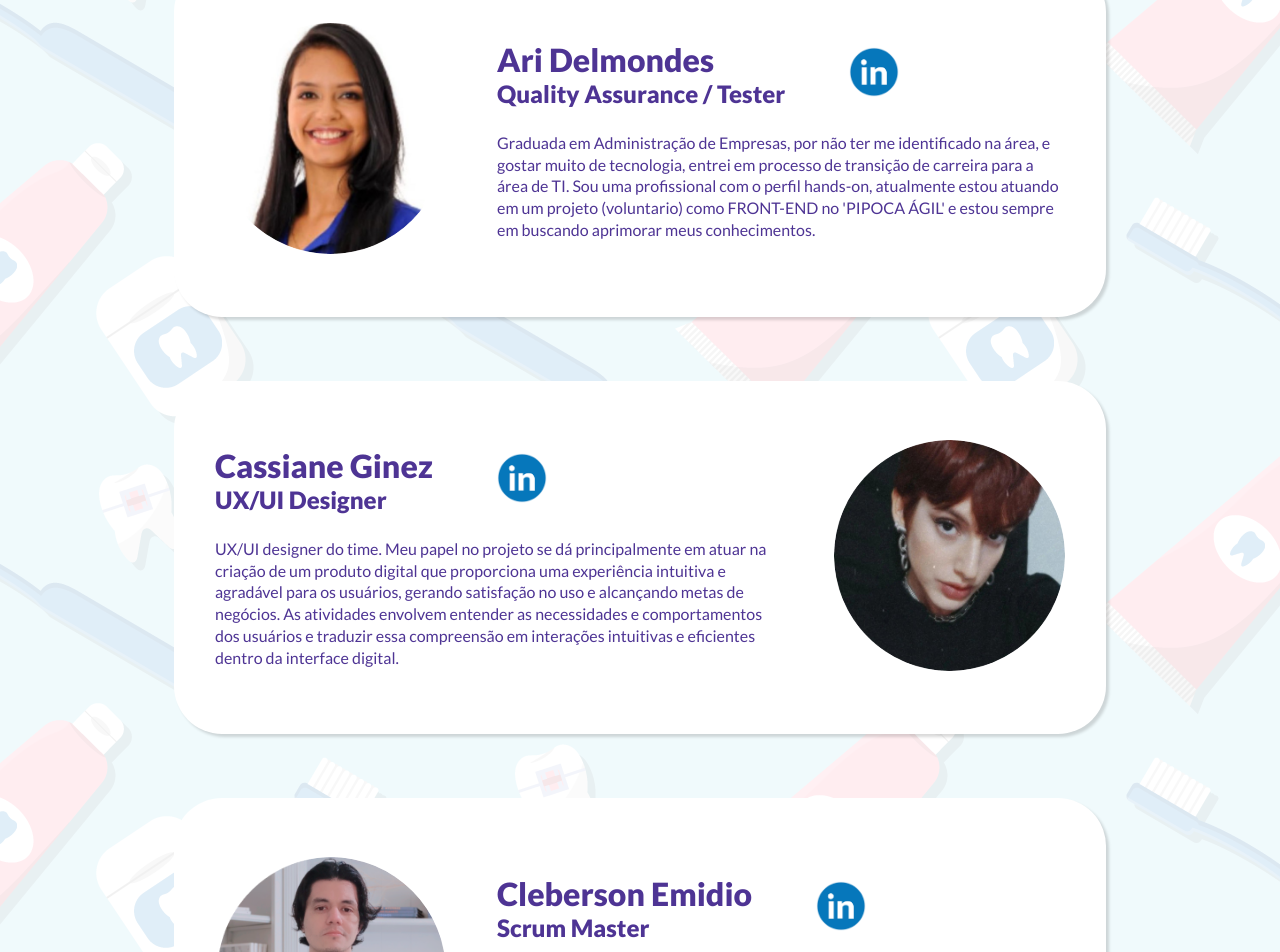
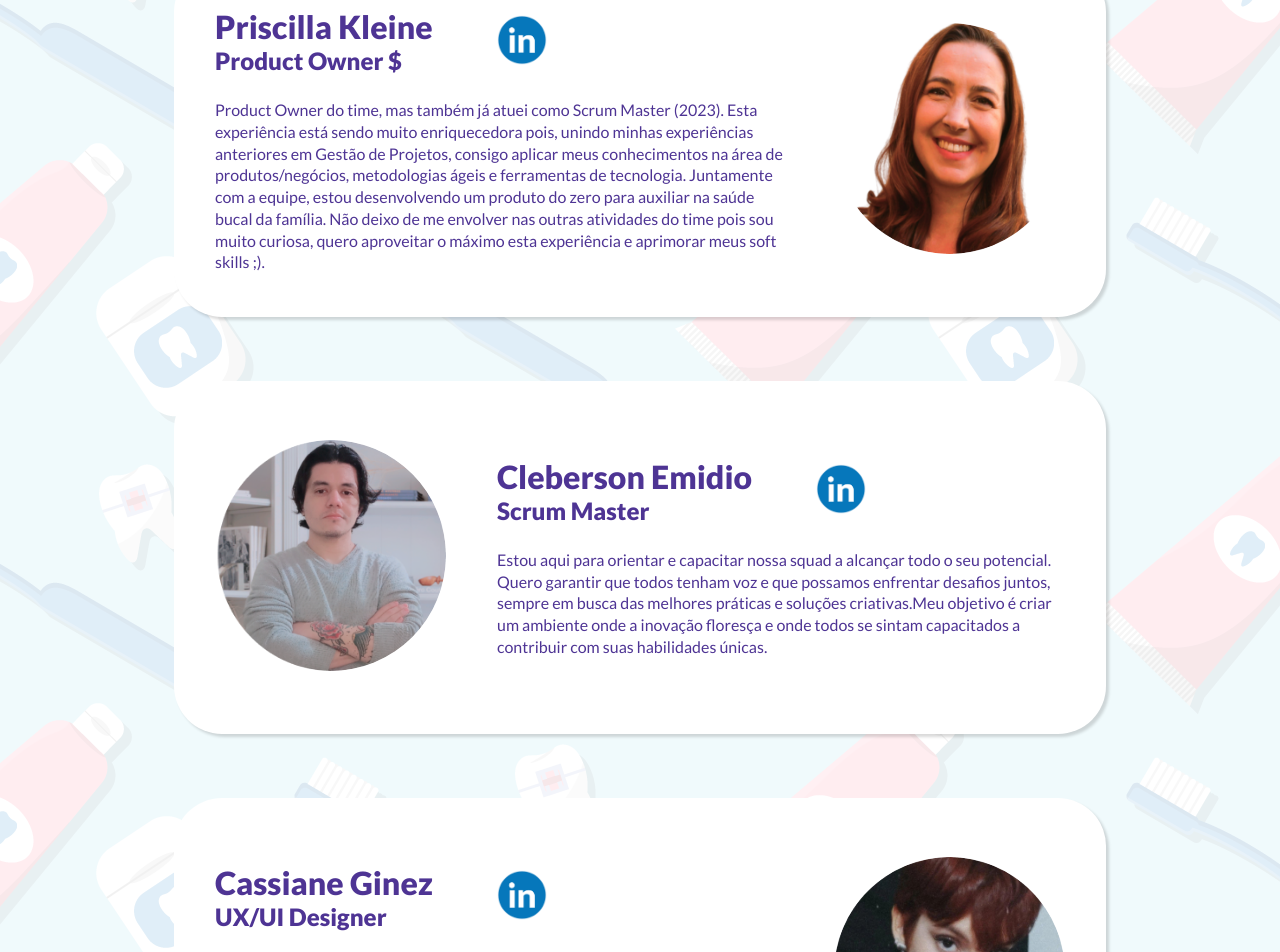
Before and after one commit to squadroxo/squad-roxo-pastel, a React (Vite) app: page / in a window 1280 px wide. Shown: the part 2980-3932 px from the top of the page. Built offline with nearby package versions, Linux system fonts and the light colour scheme.

Commit message:
organizando e removendo cards

```diff
--- a/src/components/SquadSection/infos.ts
+++ b/src/components/SquadSection/infos.ts
@@ -3,11 +3,20 @@ import { v4 as uuidv4 } from "uuid" ;
 const data = [
   {
     id: uuidv4(),
-    nomeMembro:"Ari Delmondes",
-    funcao:"Quality Assurance / Tester",
-    linkLinkedin:"https://www.linkedin.com/in/ariadine-delmondes-magalh%C3%A3es-front/",
-    foto: "devs/ari-dev.png",
-    sobreMembro:"Graduada em Administração de Empresas, por não ter me identificado na área, e gostar muito de tecnologia, entrei em processo de transição de carreira para a área de TI. Sou uma profissional com o perfil hands-on, atualmente estou atuando em um projeto (voluntario) como FRONT-END no 'PIPOCA ÁGIL' e estou sempre em buscando aprimorar meus conhecimentos.",
+    nomeMembro: "Priscilla Kleine",
+    funcao: "Product Owner $",
+    linkLinkedin: "https://www.linkedin.com/in/prikleine/",
+    foto: "devs/priscilla-po.png",
+    sobreMembro: "Product Owner do time, mas também já atuei como Scrum Master (2023). Esta experiência está sendo muito enriquecedora pois, unindo minhas experiências anteriores em Gestão de Projetos, consigo aplicar meus conhecimentos na área de produtos/negócios, metodologias ágeis e ferramentas de tecnologia. Juntamente com a equipe, estou desenvolvendo um produto do zero para auxiliar na saúde bucal da família. Não deixo de me envolver nas outras atividades do time pois sou muito curiosa, quero aproveitar o máximo esta experiência e aprimorar meus soft skills ;).",
+    primario: false
+  },
+  {
+    id: uuidv4(),
+    nomeMembro: "Cleberson Emidio",
+    funcao: "Scrum Master",
+    linkLinkedin: "https://www.linkedin.com/in/cleberson-emidio/",
+    foto: "devs/emidio-sm.png",
+    sobreMembro: "Estou aqui para orientar e capacitar nossa squad a alcançar todo o seu potencial. Quero garantir que todos tenham voz e que possamos enfrentar desafios juntos, sempre em busca das melhores práticas e soluções criativas.Meu objetivo é criar um ambiente onde a inovação floresça e onde todos se sintam capacitados a contribuir com suas habilidades únicas.",
     primario: true
   },
   {
@@ -21,29 +30,11 @@ const data = [
   },
   {
     id: uuidv4(),
-    nomeMembro: "Cleberson Emidio",
-    funcao: "Scrum Master",
-    linkLinkedin: "https://www.linkedin.com/in/cleberson-emidio/",
-    foto: "devs/emidio-sm.png",
-    sobreMembro: "Estou aqui para orientar e capacitar nossa squad a alcançar todo o seu potencial. Quero garantir que todos tenham voz e que possamos enfrentar desafios juntos, sempre em busca das melhores práticas e soluções criativas.Meu objetivo é criar um ambiente onde a inovação floresça e onde todos se sintam capacitados a contribuir com suas habilidades únicas.",
-    primario: true
-  },
-  {
-    id: uuidv4(),
     nomeMembro: "Daniela Alves",
     funcao: "Desenvolvedora Front End",
     linkLinkedin: "https://www.linkedin.com/in/daniela-dos-santos-alves/",
     foto: "devs/dani-dev.png",
     sobreMembro: "Sou graduanda em Engenharia de Software e possuo conhecimento nas linguagens de programação C, Java, JavaScript, SQL e Python. E nas linguagens de marcação e estilização, como HTML e CSS.",
-    primario: false
-  },
-  {
-    id: uuidv4(),
-    nomeMembro: "Daniela Calixto",
-    funcao: "Quality Assurance",
-    linkLinkedin: "https://www.linkedin.com/in/daniela-calixto/",
-    foto: "devs/daniela-qda.png",
-    sobreMembro: "Sou persistente, com habilidades claras e objetivas, que se destaca pela dedicação e comprometimento. Na área de QA, procuro ter um olhar crítico e analítico, sempre em busca de melhoria contínua. Minha atuação no projeto será importante para garantir a qualidade e o sucesso das entregas, trazendo confiança e segurança para toda a equipe.",
     primario: true
   },
   {
@@ -57,39 +48,12 @@ const data = [
   },
   {
     id: uuidv4(),
-    nomeMembro: "Michelly Simas",
-    funcao: "UX/UI Designer",
-    linkLinkedin: "https://www.linkedin.com/in/michelly-simas/",
-    foto: "devs/michelly-ux.png",
-    sobreMembro: "Atualmente em transição para a área de UX/UI. Apaixonada por criar experiências de usuário intuitivas e envolventes, busco aplicar meu conhecimento em design centrado no usuário para maximizar o engajamento.",
-    primario: true
-  },
-  {
-    id: uuidv4(),
-    nomeMembro: "Priscilla Kleine",
-    funcao: "Product Owner $",
-    linkLinkedin: "https://www.linkedin.com/in/prikleine/",
-    foto: "devs/priscilla-po.png",
-    sobreMembro: "Product Owner do time, mas também já atuei como Scrum Master (2023). Esta experiência está sendo muito enriquecedora pois, unindo minhas experiências anteriores em Gestão de Projetos, consigo aplicar meus conhecimentos na área de produtos/negócios, metodologias ágeis e ferramentas de tecnologia. Juntamente com a equipe, estou desenvolvendo um produto do zero para auxiliar na saúde bucal da família. Não deixo de me envolver nas outras atividades do time pois sou muito curiosa, quero aproveitar o máximo esta experiência e aprimorar meus soft skills ;).",
-    primario: false
-  },
-  {
-    id: uuidv4(),
-    nomeMembro: "Iago",
-    funcao: "Scrum Master",
-    linkLinkedin: "#",
-    foto: "devs/user.png",
-    sobreMembro: "DESCRIÇÃO DO IAGO",
-    primario: true
-  },
-  {
-    id: uuidv4(),
     nomeMembro: "Vitória Melo",
     funcao: "Quality Assurance/Tester",
     linkLinkedin: "https://www.linkedin.com/in/vitoria-melo-2b107b194/",
     foto: "devs/vitoria-qa.png",
     sobreMembro: "Sou apaixonada por tecnologia e busco constantemente me aprimorar para construir uma carreira sólida na área. Como acadêmica em Sistemas de Informação, com forte foco em qualidade de software, faço parte do time Pipoca Ágil, onde garanto que nossos produtos atendam aos mais altos padrões de qualidade e às necessidades dos nossos clientes.",
-    primario: false
+    primario: true
   },
   {
     id: uuidv4(),
@@ -98,15 +62,6 @@ const data = [
     linkLinkedin: "#",
     foto: "devs/gustavo-qa.png",
     sobreMembro: "Graduado em Sistemas para Internet pela FATEC Jahu, com experiência como desenvolvedor e suporte técnico, atualmente estou em processo de transição de carreira para a área de Garantia de Qualidade (QA). Estou constantemente buscando aprimorar meus conhecimentos e habilidades para garantir entregas de alta qualidade e satisfação do usuário.",
-    primario: true
-  },
-  {
-    id: uuidv4(),
-    nomeMembro: "Tozoni",
-    funcao: "Tech Lead",
-    linkLinkedin: "#",
-    foto: "devs/user.png",
-    sobreMembro: "DESCRIÇÃO DO TOZONI",
     primario: false
   },
 ];
```
